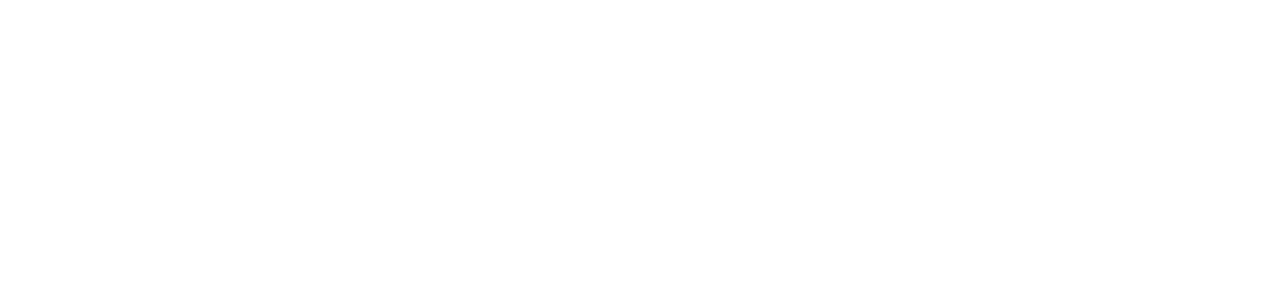
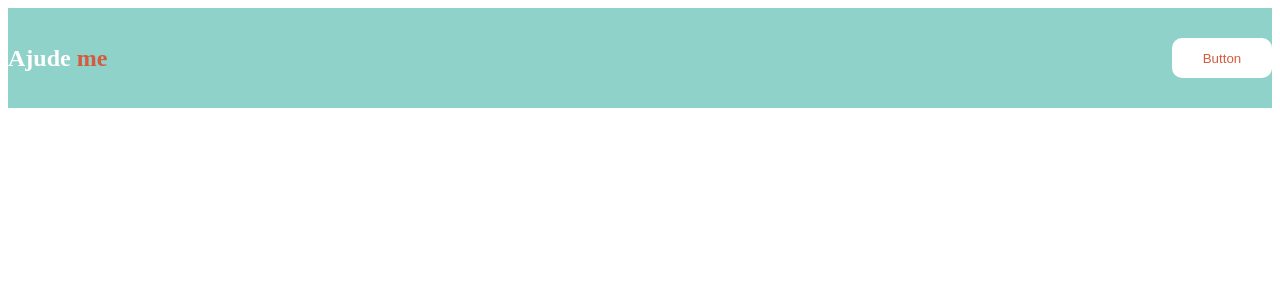
Before and after one commit to r-e-g-e/m3-capstone, a React (Create React App) app: page /pontos-de-coleta in a window 1280 px wide. Shown: the top 300 px of the page. Built offline with nearby package versions, Linux system fonts and the light colour scheme.

Commit message:
feat: botao customizavel

```diff
--- /dev/null
+++ b/src/Components/Button/styles.js
@@ -0,0 +1,30 @@
+import styled from "styled-components";
+
+export const StyledButton = styled.button`
+  width: ${(props) => (props.isWide ? "200px" : "100px")};
+  color: ${(props) =>
+    props.bgColor === "#D55B3E" || props.bgColor === "orange"
+      ? "#fff"
+      : "#D55B3E"};
+  background-color: ${(props) =>
+    props.bgColor === "orange" ? "#D55B3E" : "#fff"};
+  border-radius: 10px;
+  border: 2px solid
+    ${(props) => (props.bgColor === "orange" ? "#D55B3E" : "#fff")};
+  height: 40px;
+  cursor: pointer;
+
+  :hover {
+    background-color: ${(props /* eslint-disable-next-line indent */) =>
+      props.bgColor === "orange" ? "#fff" : "#D55B3E"};
+    color: ${(props) => (props.bgColor === "orange" ? "#D55B3E" : "#fff")};
+    transition: 0.4s;
+  }
+`;
+
+/*
+#FCF4D9 - background
+#8ED2C9 - verde-claro
+#00AAA0 - verde-escuro
+#D55B3E - laranja (?)
+*/
--- a/src/app.jsx
+++ b/src/app.jsx
@@ -1,10 +1,13 @@
 import { Route, Switch } from "react-router-dom";
+import PagColeta from "./pages/PagColeta";
 
 function App() {
   return (
     <>
       <Switch>
-        <Route exact path={"/"}>
+        <Route exact path="/"></Route>
+        <Route path="/pontos-de-coleta">
+          <PagColeta />
         </Route>
       </Switch>
     </>
--- /dev/null
+++ b/src/pages/PagColeta/index.jsx
@@ -0,0 +1,26 @@
+import { StyledButton } from "../../Components/Button/styles";
+import { CollectionContainer, CollectionHeader } from "./styles";
+
+const PagColeta = () => {
+  return (
+    <CollectionContainer>
+      <CollectionHeader>
+        <h2>
+          <span className="ajude">Ajude</span> <span className="me">me</span>
+        </h2>
+        <StyledButton isWide={false} bgColor={"white"}>
+          Button
+        </StyledButton>
+      </CollectionHeader>
+    </CollectionContainer>
+  );
+};
+
+export default PagColeta;
+
+/*
+#FCF4D9 - background
+#8ED2C9 - verde-claro
+#00AAA0 - verde-escuro
+#D55B3E - laranja (?)
+*/
--- /dev/null
+++ b/src/pages/PagColeta/styles.js
@@ -0,0 +1,23 @@
+import styled from "styled-components";
+
+export const CollectionContainer = styled.div`
+  min-height: 100%;
+`;
+
+export const CollectionHeader = styled.div`
+  min-width: 100%;
+  display: flex;
+  align-items: center;
+  justify-content: space-between;
+  height: 100px;
+  background-color: #8ed2c9;
+  margin: 0;
+
+  .ajude {
+    color: #fff;
+  }
+
+  .me {
+    color: #d55b3e;
+  }
+`;
```
Also changed, not shown: src/Components/Button/index.jsx (added, +14 -0 lines).
